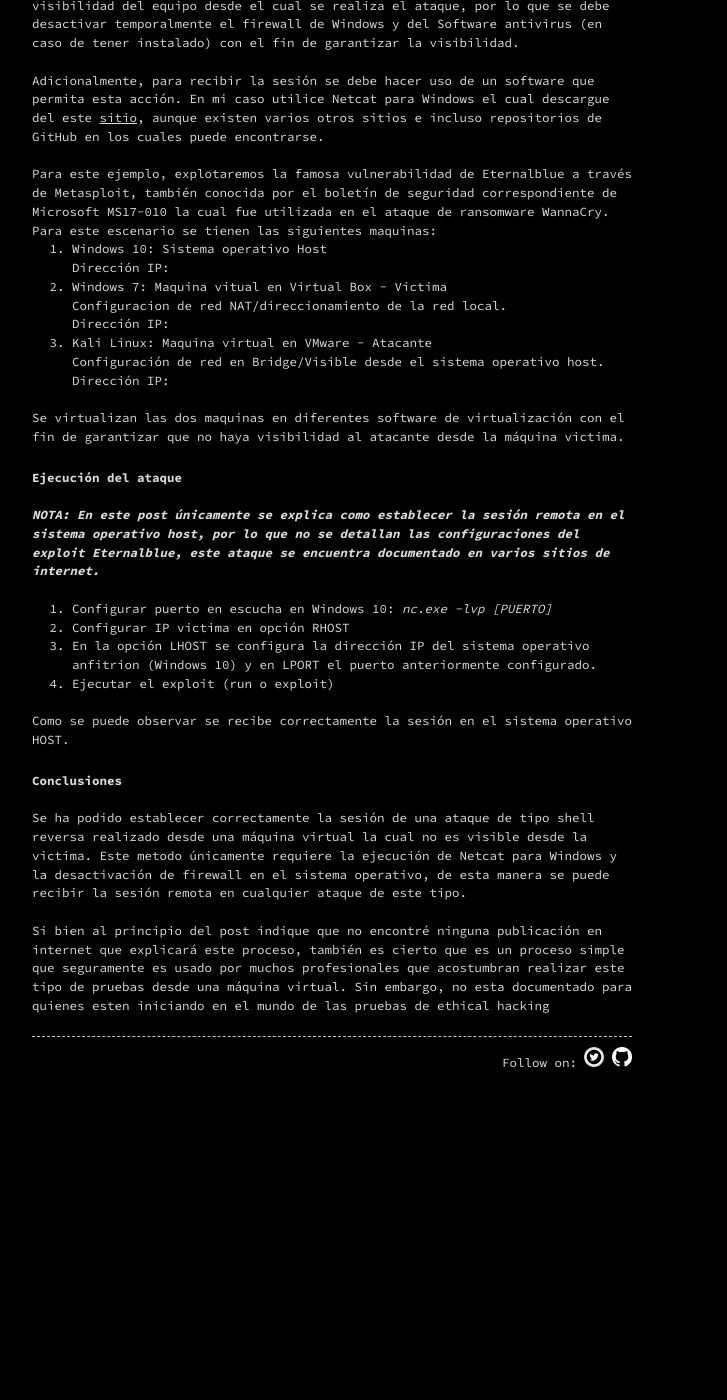
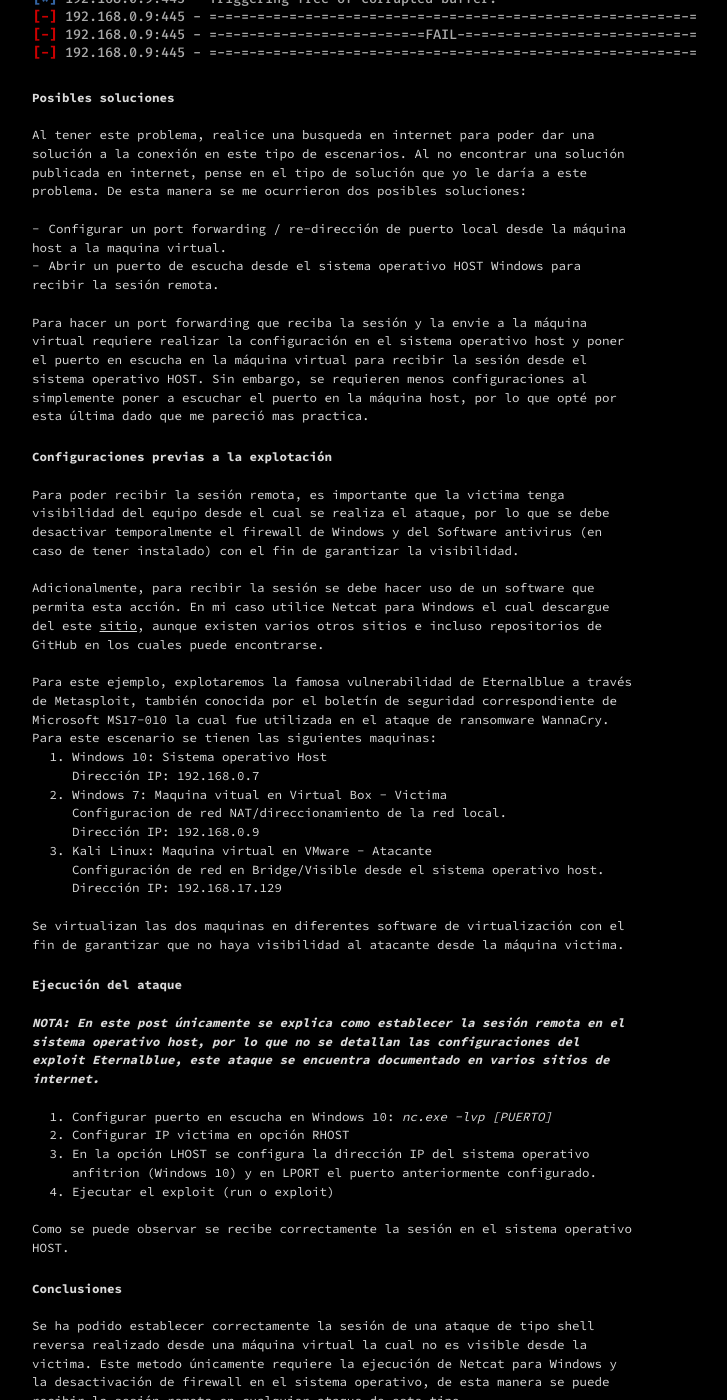
Before and after one commit to d4rk-wing/d4rkwz.github.io, a Jekyll site: the page built from _posts/2020-04-15-Rever-shell-en-maquina-virtual.markdown, in a window 1280 px wide and 1400 px high, scrolled down 1308 px. Shown: the whole window, without its empty margins (308-1035 px from the left). Built offline with Jekyll 4.4.1, drawn with Linux system fonts in a browser that asks for light colours; before the commit the page ends 2400 px from its top, so only the background shows below that.

Commit message:
agregar imagen a post shell reverse

```diff
--- a/_posts/2020-04-15-Rever-shell-en-maquina-virtual.markdown
+++ b/_posts/2020-04-15-Rever-shell-en-maquina-virtual.markdown
@@ -14,6 +14,9 @@ categories: Hacking
 <br />Sin embargo, en la mayoria de las compañias, se tiene direccionamiento IP Statico o reserva DCHP desde la MAC del equipo, y adicionalmente solo proporcionan una dirección IP desde la cual se ejecutan las pruebas de seguridad. Personalmente recomiendo tener el equipo con dual boot, para poder realizar las pruebas de seguridad directamente desde un sistema operativo Linux, aunque esto en algunas ocasiones no puede realizarse por limitaciones propias del cliente, en las cuales únicamente permite realizar conexiones desde sistemas operativos Windows a tavés de NAC u otros controles de seguridad.
 <br />Retomando los ataques de sesión remota, al ejecutar el exploit (manual o automático) normalmente se recibe la sesión en el sistema operativo desde el cual se realiza la explotación. Por ejemplo desde Metasploit Framework, al ejecutar este tipo de ataques se establece una sesión de meterpreter o una reverse_tcp configurando la IP de la maquina atacante en la opción LHOST y especificando el puerto en LPORT. Lo anterior configura automáticamente el puerto en escucha para establecer la sesión.
 <br />Pero al realizar este tipo de ataques desde una maquina virtua con configuración de red NAT, la maquina virtual adquiere una dirección IP privada la cual no es visible desde la maquina victima, por lo que al configurar esta dirección como "Local host" en el exploit, no se establece la sesión debido a que no es visible para la victima.
+
+![fail attack](/images/post/Rever-shell-en-maquina-virtual/fail_exploit.png)
+
 ## Posibles soluciones
 <br />Al tener este problema, realice una busqueda en internet para poder dar una solución a la conexión en este tipo de escenarios. Al no encontrar una solución publicada en internet, pense en el tipo de solución que yo le daría a este problema. De esta manera se me ocurrieron dos posibles soluciones:
 <br />
@@ -26,13 +29,13 @@ categories: Hacking
 <br />Para este ejemplo, explotaremos la famosa vulnerabilidad de Eternalblue a través de Metasploit, también conocida por el boletín de seguridad correspondiente de Microsoft MS17-010 la cual fue utilizada en el ataque de ransomware WannaCry.
 Para este escenario se tienen las siguientes maquinas:
 1. Windows 10: Sistema operativo Host
-		Dirección IP:
+		Dirección IP: 192.168.0.7
 2. Windows 7: Maquina vitual en Virtual Box - Victima
 		Configuracion de red NAT/direccionamiento de la red local.
-		Dirección IP:
+		Dirección IP: 192.168.0.9
 3. Kali Linux: Maquina virtual en VMware - Atacante
 		Configuración de red en Bridge/Visible desde el sistema operativo host.
-		Dirección IP:
+		Dirección IP: 192.168.17.129
 
 <br />Se virtualizan las dos maquinas en diferentes software de virtualización con el fin de garantizar que no haya visibilidad al atacante desde la máquina victima.
 ### Ejecución del ataque
```
